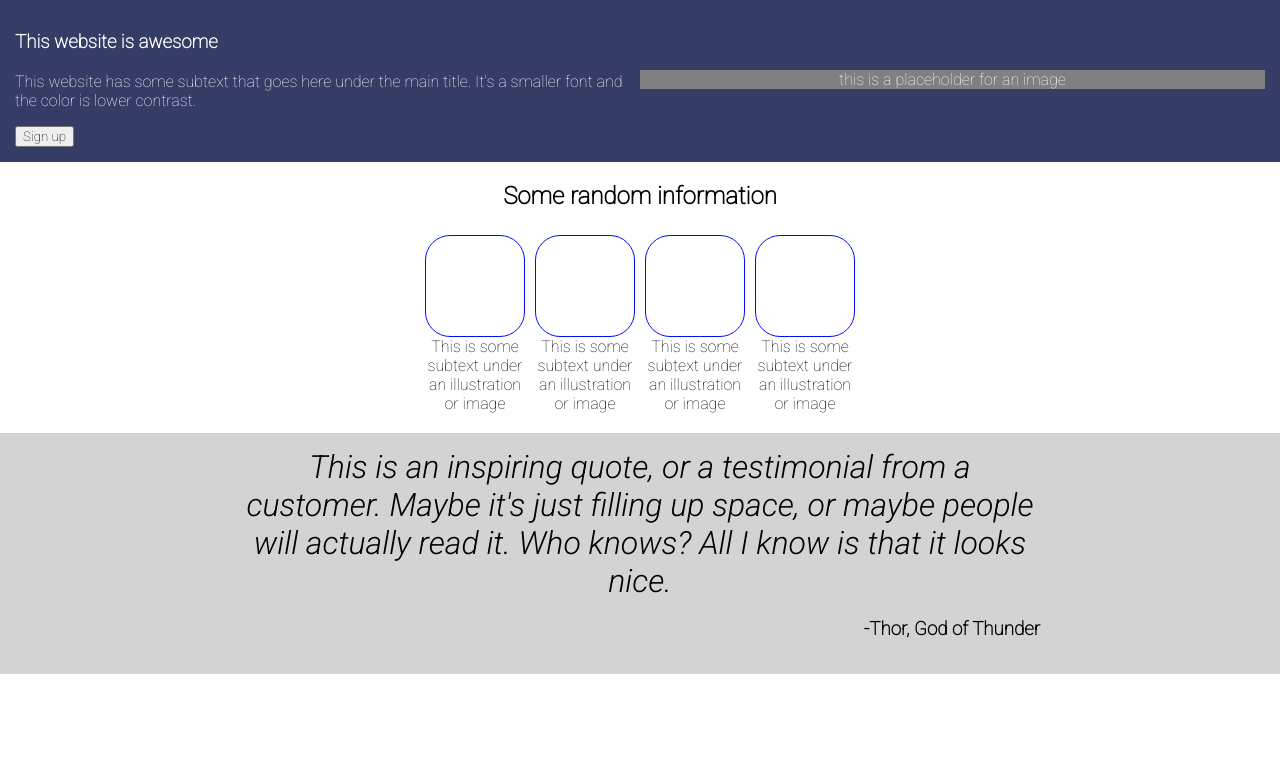
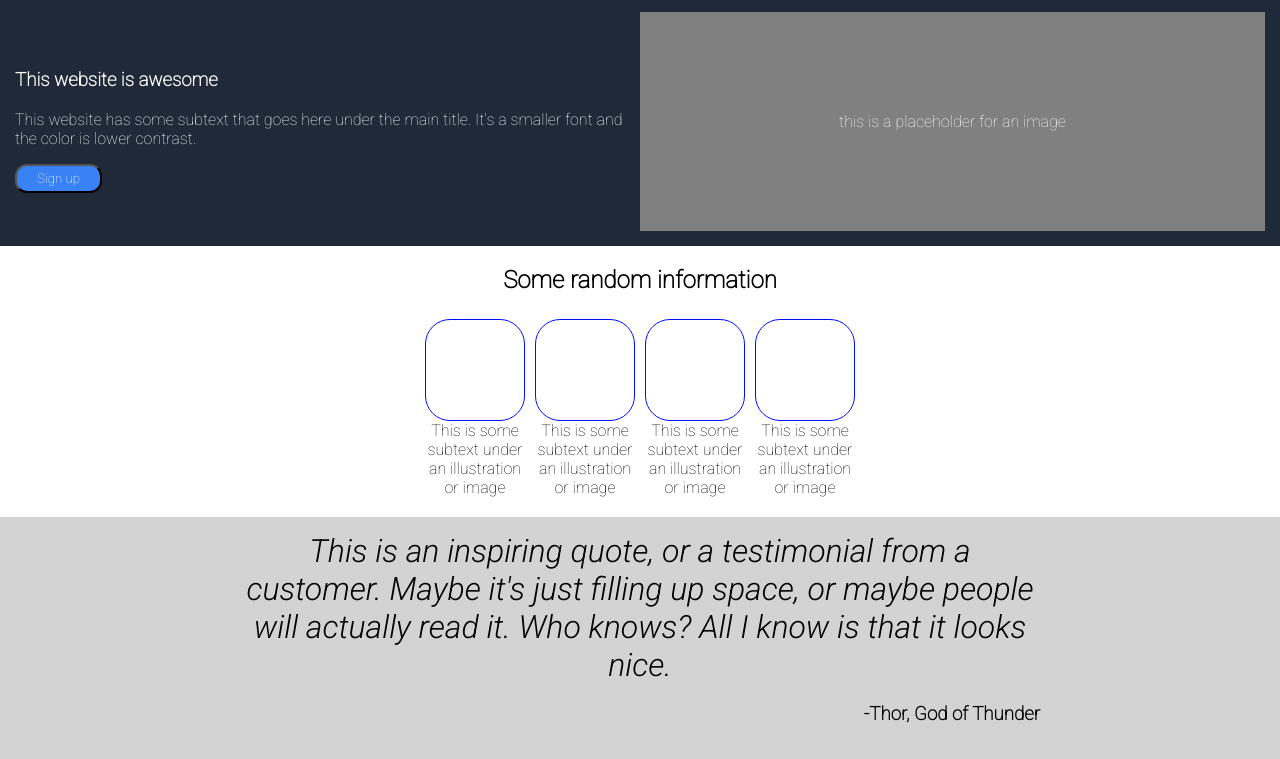
Before and after one commit to onebignick/odin-landingpage, a plain HTML site: page index.html in a window 1280 px wide. Shown: the part 62-821 px from the top of the page. Before the commit the page ends 800 px from the top, so only its background shows below. Drawn offline with Linux system fonts and the light colour scheme.

Commit message:
placeholder image and signup button

```diff
--- a/index.css
+++ b/index.css
@@ -9,7 +9,7 @@ body {
 }
 
 .top {
-    background-color: rgb(53, 61, 103);
+    background-color: #1F2937;
     color: white;
 }
 
@@ -45,9 +45,21 @@ body {
     min-width: none;
 }
 
+#sign-up-btn {
+    background-color: #3882F6;
+    color: white;
+    padding-top: 5px;
+    padding-bottom: 5px;
+    padding-left: 20px;
+    padding-right: 20px;
+    border-radius: 12px;
+}
+
 .section > .section-image {
     flex: 1;
     text-align: center;
+    padding-top: 100px;
+    padding-bottom: 100px;
     background-color: gray;
 }
 
--- a/index.html
+++ b/index.html
@@ -24,7 +24,7 @@
                         under the main title. It's a smaller font and the
                         color is lower contrast.
                     </p>
-                    <button>Sign up</button>
+                    <button id="sign-up-btn">Sign up</button>
                 </div>
                 <div class="section-image">
                     this is a placeholder for an image
```
